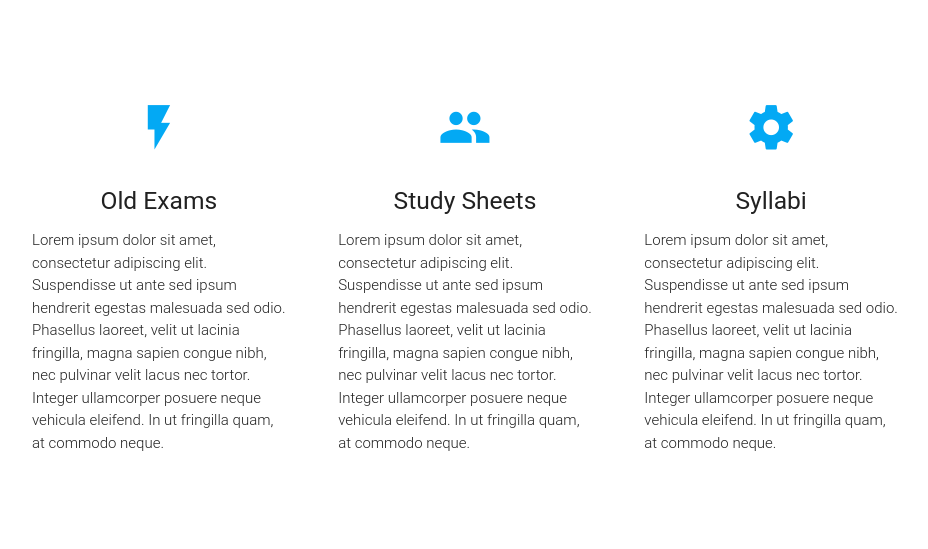
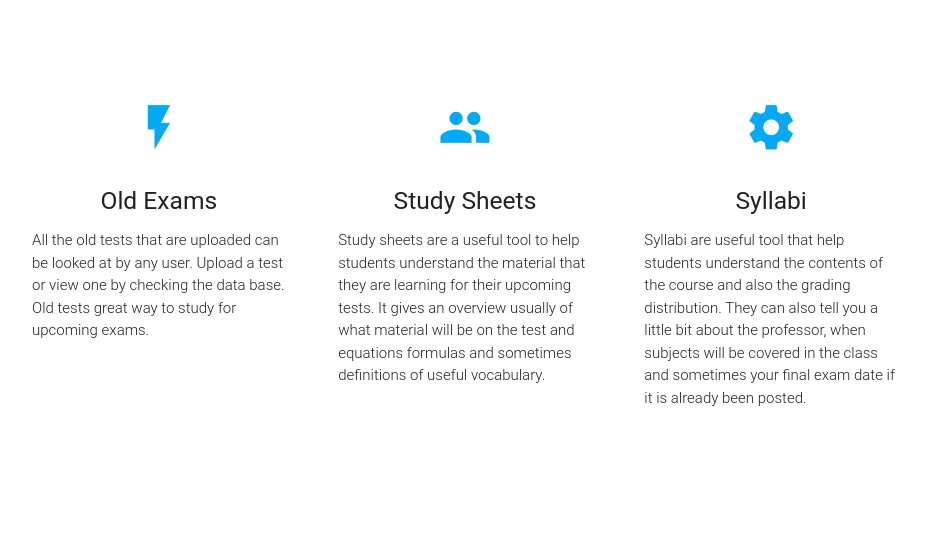
Before and after one commit to Au1st3in/spring2017-ssw215-flask, a Flask app: page /about in a window 1280 px wide. Shown: the part 379-928 px from the top of the page, without its empty margins (175-1103 px from the left). After the commit the page ends 785 px from the top, so only its background shows below. Run offline with Flask 2, Linux system fonts and the light colour scheme; some web fonts are replaced.

Commit message:
mikebug-patch-2(Change the wording on html file)
mikebug-patch-2(Change the wording on html file)

```diff
--- a/templates/index.html
+++ b/templates/index.html
@@ -40,24 +40,21 @@
             <div class="icon-block">
               <h2 class="center light-blue-text"><i class="material-icons">flash_on</i></h2>
               <h5 class="center">Old Exams</h5>
-              <p class="light">Lorem ipsum dolor sit amet, consectetur adipiscing elit. Suspendisse ut ante sed ipsum hendrerit egestas malesuada sed odio. Phasellus laoreet, velit ut lacinia fringilla, magna sapien congue nibh, nec pulvinar velit lacus nec tortor. Integer
-                ullamcorper posuere neque vehicula eleifend. In ut fringilla quam, at commodo neque.</p>
+              <p class="light">All the old tests that are uploaded can be looked at by any user. Upload a test or view one by checking the data base. Old tests great way to study for upcoming exams. </p>
             </div>
           </div>
           <div class="col s12 m4">
             <div class="icon-block">
               <h2 class="center light-blue-text"><i class="material-icons">group</i></h2>
               <h5 class="center">Study Sheets</h5>
-              <p class="light">Lorem ipsum dolor sit amet, consectetur adipiscing elit. Suspendisse ut ante sed ipsum hendrerit egestas malesuada sed odio. Phasellus laoreet, velit ut lacinia fringilla, magna sapien congue nibh, nec pulvinar velit lacus nec tortor. Integer
-                ullamcorper posuere neque vehicula eleifend. In ut fringilla quam, at commodo neque.</p>
+              <p class="light">Study sheets are a useful tool to help students understand the material that they are learning for their upcoming tests. It gives an overview usually of what material will be on the test and equations formulas and sometimes definitions of useful vocabulary.</p>
             </div>
           </div>
           <div class="col s12 m4">
             <div class="icon-block">
               <h2 class="center light-blue-text"><i class="material-icons">settings</i></h2>
               <h5 class="center">Syllabi</h5>
-              <p class="light">Lorem ipsum dolor sit amet, consectetur adipiscing elit. Suspendisse ut ante sed ipsum hendrerit egestas malesuada sed odio. Phasellus laoreet, velit ut lacinia fringilla, magna sapien congue nibh, nec pulvinar velit lacus nec tortor. Integer
-                ullamcorper posuere neque vehicula eleifend. In ut fringilla quam, at commodo neque.</p>
+              <p class="light">Syllabi are useful tool that help students understand the contents of the course and also the grading distribution. They can also tell you a little bit about the professor, when subjects will be covered in the class and sometimes your final exam date if it is already been posted. </p>
             </div>
           </div>
         </div>
```
